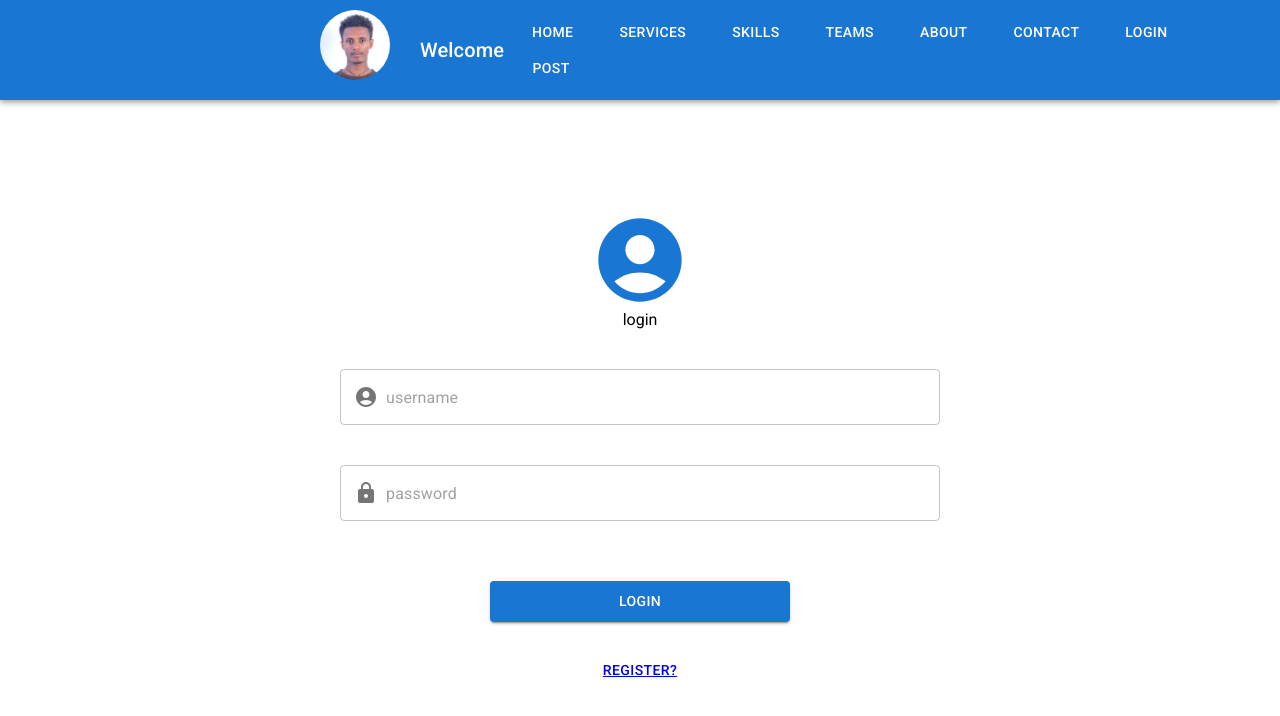
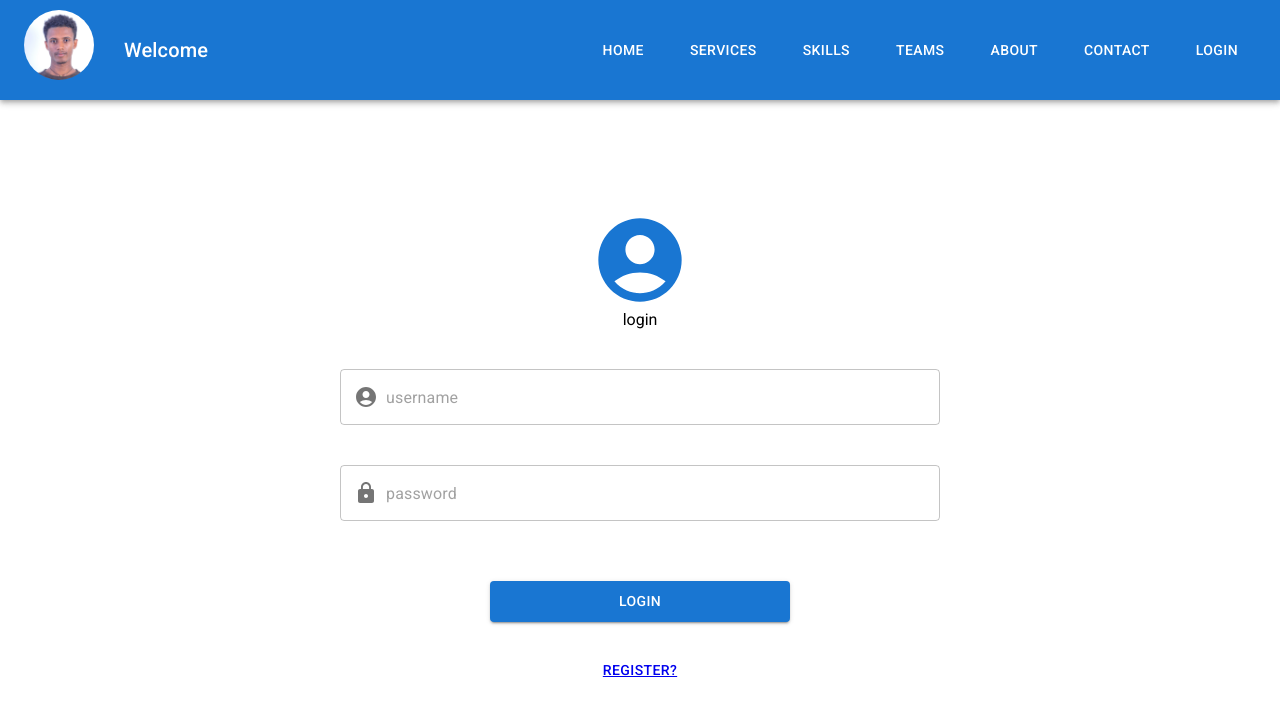
Before and after one commit to addisuanley2010/portifolio, a React (Create React App) app: page /login in a window 1280 px wide. Shown: the top 716 px of the page. Built offline with nearby package versions, Linux system fonts and the light colour scheme.

Commit message:
session added

```diff
--- a/src/App.js
+++ b/src/App.js
@@ -19,6 +19,10 @@ function App() {
     description: '',
   })
 
+ const [display, setDisplay] = useState(false)
+
+
+
   const handleClose = () => {
     setDialogValue({ ...dialogValue, open: false });
   };
@@ -26,10 +30,11 @@ function App() {
 
     <Stack>
       <Addisu.Provider value={{
-        dialogValue:dialogValue,//has no use now
         open: dialogValue.open,
         description: dialogValue.description,
         setDialogValue: setDialogValue,
+        display:display,
+        setDisplay:setDisplay
 
       }}>
         <Navbar />
--- a/src/componenets/Home.jsx
+++ b/src/componenets/Home.jsx
@@ -23,7 +23,7 @@ const Home = () => {
 
   useEffect(() => {
     axios
-      .get("http://localhost:3001/post")
+      .get("http://localhost:3002/post")
       .then((response) => {
         setPost(response.data);
         console.log(response.data)
@@ -36,12 +36,12 @@ const Home = () => {
     <Stack alignItems={"center"} paddingTop="50px">
       {post.map((values,key) => {
         return(
-          <Card sx={{ maxWidth: 1000 ,minWidth:500}} key={key}>
+          <Card sx={{ maxWidth: 1000 }} key={key}>
             <CardMedia
               component="img"
               height="500"
               image={values.image}
-              alt="adda"
+              alt="image not found"
             />
             <CardContent>
               <Typography gutterBottom variant="h5" component="div">
--- a/src/componenets/Login.jsx
+++ b/src/componenets/Login.jsx
@@ -31,14 +31,14 @@ const Login = () => {
   };
 
   const handleSubmit = () => {
-    axios.post("http://localhost:3001/login", loginValue).then((res) => {
+    axios.post("http://localhost:3002/login", loginValue).then((res) => {
       if (res.data.error) {
         Aschale.setDialogValue({ description: res.data.error, open: true });
       } else {
         sessionStorage.setItem("accessToken", res.data.accessToken);
-        navigate('/')
-               Aschale.setDialogValue({ description: res.data.success, open: true });
-
+        navigate("/");
+        Aschale.setDisplay(!Aschale.display)
+        Aschale.setDialogValue({ description: res.data.success, open: true });
       }
     });
   };
--- a/src/componenets/Navbar.jsx
+++ b/src/componenets/Navbar.jsx
@@ -6,7 +6,8 @@ import Services from "./Services";
 import Skills from "./Skills";
 import Teams from "./Teams";
 import Login from "./Login";
-
+import { useState, useContext } from "react";
+import { Addisu } from "../App";
 import Menu from "@mui/material/Menu";
 import MenuItem from "@mui/material/MenuItem";
 import ListItemIcon from "@mui/material/ListItemIcon";
@@ -14,7 +15,6 @@ import Tooltip from "@mui/material/Tooltip";
 import PersonAdd from "@mui/icons-material/PersonAdd";
 import Settings from "@mui/icons-material/Settings";
 import Logout from "@mui/icons-material/Logout";
-
 import { Link, Route, Routes } from "react-router-dom";
 import {
   Stack,
@@ -34,30 +34,23 @@ import {
 } from "@mui/material";
 import MenuIcon from "@mui/icons-material/Menu";
 
-import { useState } from "react";
 import Register from "./Register";
 import UploadPost from "./UploadPost";
 import PageNotFound from "./PageNotFound";
 
 const drawerWidth = 250;
-const navItems = [
-  "home",
-  "Services",
-  "Skills",
-  "Teams",
-  "About",
-  "Contact",
-  "Login",
-  "post"
-
-];
+const navItems = ["home", "Services", "Skills", "Teams", "About", "Contact"];
 
 function Navbar(props) {
+
   const [anchorEl, setAnchorEl] = React.useState(null);
   const open = Boolean(anchorEl);
   const handleClick = (event) => {
     setAnchorEl(event.currentTarget);
   };
+
+  const Aschale = useContext(Addisu);
+
   const handleClose = () => {
     setAnchorEl(null);
   };
@@ -87,6 +80,23 @@ function Navbar(props) {
             </ListItemButton>
           </ListItem>
         ))}
+        <Divider />
+        {Aschale.display ? (
+          <ListItemButton sx={{ textAlign: "center" }}>
+            <Link to="post" style={{ paddingLeft: 15, textDecoration: "none" }}>
+              <ListItemText primary=" add post" />
+            </Link>
+          </ListItemButton>
+        ) : (
+          <ListItemButton sx={{ textAlign: "center" }}>
+            <Link
+              to="login"
+              style={{ paddingLeft: 15, textDecoration: "none" }}
+            >
+              <ListItemText primary="login"></ListItemText>
+            </Link>
+          </ListItemButton>
+        )}
       </List>
     </Box>
   );
@@ -117,7 +127,10 @@ function Navbar(props) {
             >
               <MenuIcon />
             </IconButton>
-
+            {/*
+            this must be displayed after logged in
+             */}
+            {Aschale.display ? (
               <Tooltip title="Account settings">
                 <IconButton>
                   <Avatar
@@ -135,6 +148,9 @@ function Navbar(props) {
                   />
                 </IconButton>
               </Tooltip>
+            ) : (
+              <></>
+            )}
           </Stack>
 
           <Avatar
@@ -181,6 +197,59 @@ function Navbar(props) {
                 </Link>
               </Button>
             ))}
+            {!Aschale.display ? (
+              <Button
+                color="inherit"
+                sx={{
+                  marginX: "10px",
+                }}
+              >
+                <Link
+                  to="/login"
+                  style={{
+                    paddingLeft: 10,
+                    textDecoration: "none",
+                    color: "inherit",
+                  }}
+                >
+                  login
+                </Link>
+              </Button>
+            ) : (
+              <>
+                <Button
+                  color="inherit"
+                  sx={{
+                    marginX: "10px",
+                  }}
+                >
+                  <Link
+                    to="/post"
+                    style={{
+                      paddingLeft: 10,
+                      textDecoration: "none",
+                      color: "inherit",
+                    }}
+                  >
+                   add post
+                  </Link>
+                </Button>
+
+                <Tooltip title="Account settings">
+                  <IconButton>
+                    <Avatar
+                      alt="Adda"
+                      onClick={handleClick}
+                      src="../aa.JPG"
+                      sx={{
+                        width: 40,
+                        height: 40,
+                      }}
+                    />
+                  </IconButton>
+                </Tooltip>
+              </>
+            )}
           </Box>
         </Toolbar>
       </AppBar>
@@ -198,19 +267,18 @@ function Navbar(props) {
         </Drawer>
       </Box>
       <Routes>
-        <Route path="/post" element={<UploadPost />}></Route>
-        <Route path="/" element={<Home />}></Route>
-        <Route path="/home" element={<Home />}></Route>
-        <Route path="/contact" element={<Contact />}></Route>
-        <Route path="/about" element={<About />}></Route>
-        <Route path="/login" element={<Login />}></Route>
-        <Route path="/services" element={<Services />}></Route>
-        <Route path="/skills" element={<Skills />}></Route>
-        <Route path="/teams" element={<Teams />}></Route>
-        <Route path="/register" element={<Register />}></Route>
+        <Route path="/post" exact element={<UploadPost />}></Route>
+        <Route path="/" exact element={<Home />}></Route>
+        <Route path="/home" exact element={<Home />}></Route>
+        <Route path="/contact"exact element={<Contact />}></Route>
+        <Route path="/about" exact element={<About />}></Route>
+        <Route path="/login" exact element={<Login />}></Route>
+        <Route path="/services"exact element={<Services />}></Route>
+        <Route path="/skills" exact element={<Skills />}></Route>
+        <Route path="/teams" exact element={<Teams />}></Route>
+        <Route path="/register"exact element={<Register />}></Route>
         <Route path="/*" element={<PageNotFound />}></Route>
       </Routes>
-
       <React.Fragment>
         <Menu
           anchorEl={anchorEl}
@@ -264,8 +332,12 @@ function Navbar(props) {
             </ListItemIcon>
             Settings
           </MenuItem>
-          <MenuItem>
-            <ListItemIcon>
+          <MenuItem onClick={()=>{
+              Aschale.setDisplay(!Aschale.display)
+              sessionStorage.removeItem('accessToken');
+
+            }}>
+            <ListItemIcon >
               <Logout fontSize="small" />
             </ListItemIcon>
             Logout
--- a/src/componenets/Register.jsx
+++ b/src/componenets/Register.jsx
@@ -46,7 +46,7 @@ const Register = () => {
       values.password !== "" &&
       values.department !== ""
     ) {
-      axios.post("http://localhost:3001/register", values).then((res) => {
+      axios.post("http://localhost:3002/register", values).then((res) => {
         if (res.data.error) {
           Aschale.setDialogValue({ description: res.data.error, open: true });
         } else {
--- a/src/componenets/UploadPost.jsx
+++ b/src/componenets/UploadPost.jsx
@@ -40,7 +40,7 @@ const handleSubmit=()=>{
     description:post.description,
     image:imageUrl
   }
-  axios.post("http://localhost:3001/post", data).then((res) => {
+  axios.post("http://localhost:3002/post", data).then((res) => {
       if (res.data.error) {
        console.log("error")
       } else {
```
Lines whose indentation alone changed are shown as unchanged.
